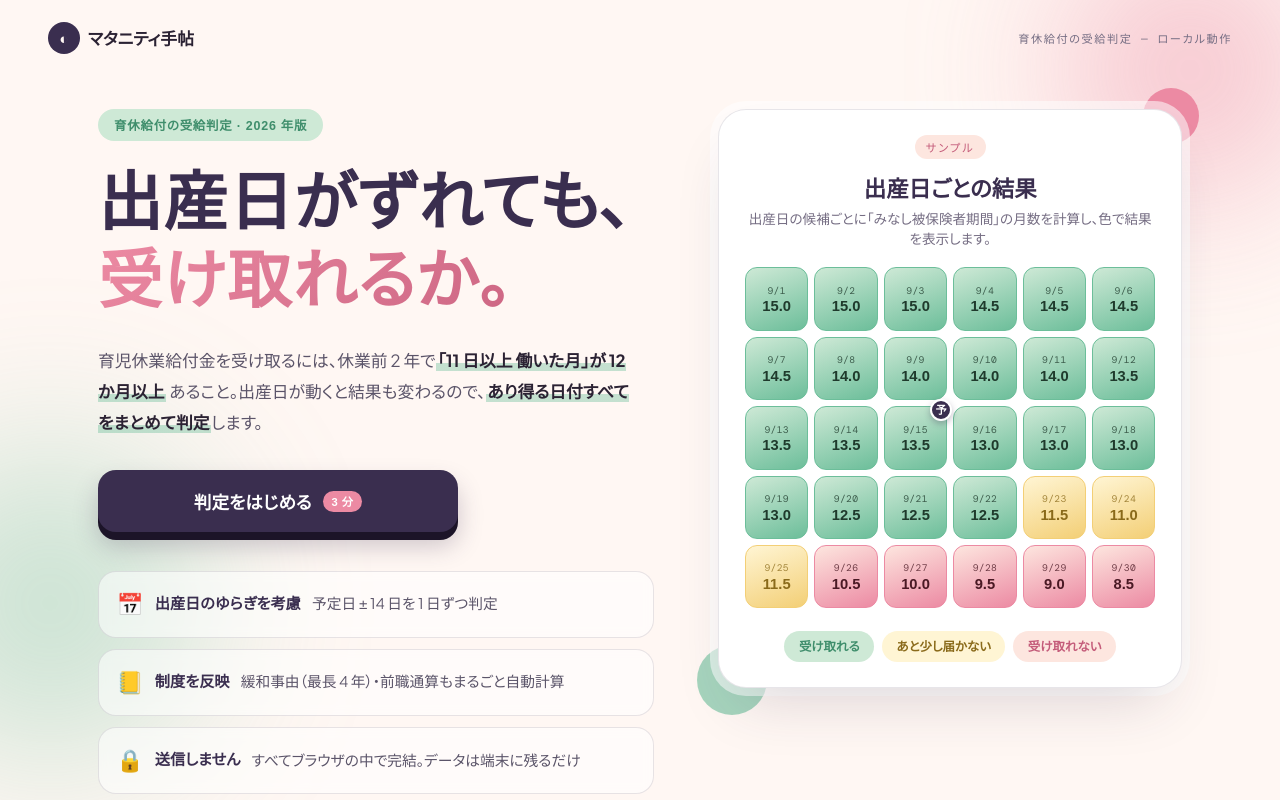
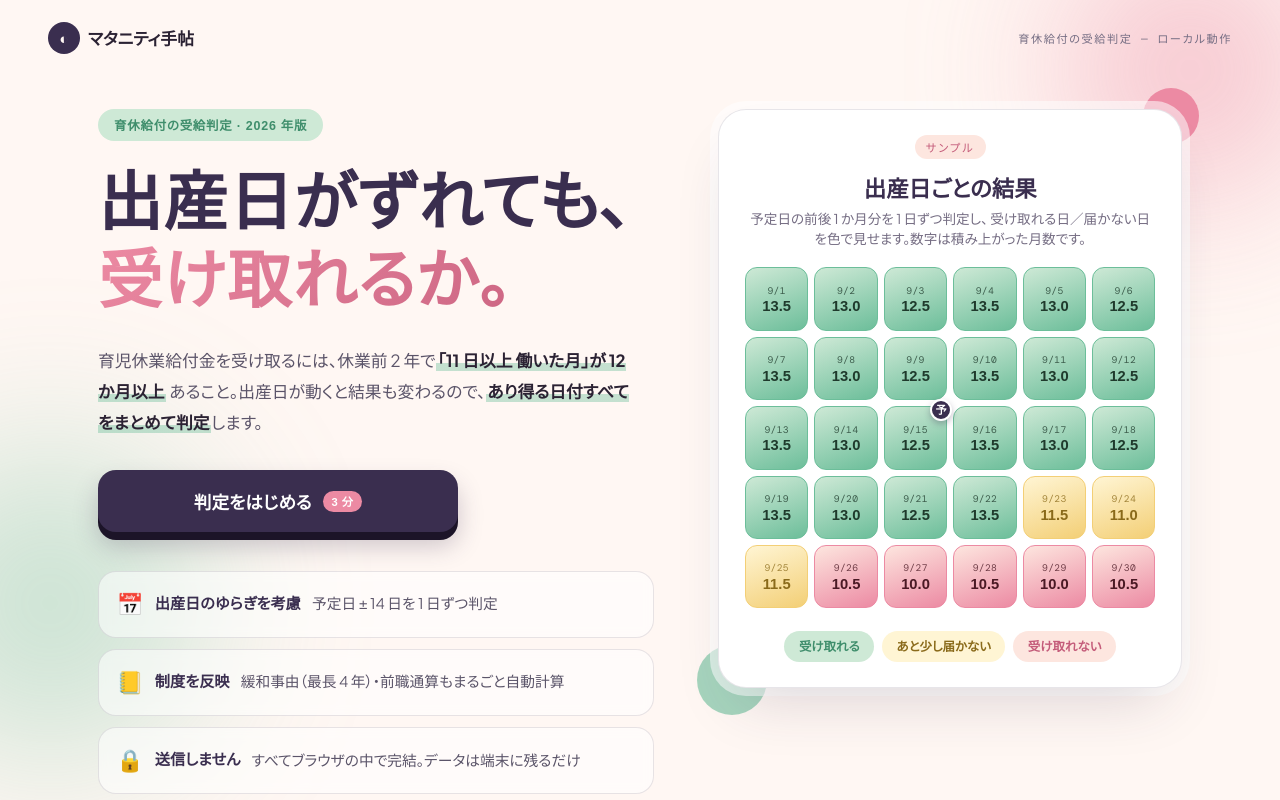
Before and after one commit to ikukyu-moraeru/ikukyu-moraeru.github.io, a React (Vite) app: page / in a window 1280 px wide. Shown: the top 800 px of the page. Built offline with nearby package versions, Linux system fonts and the light colour scheme; a web font is replaced by a local one.

Commit message:
サンプルの月数を実態に近い狭めの幅に調整しプレビュー説明を平易に書き直し

```diff
--- a/src/preview/sample.ts
+++ b/src/preview/sample.ts
@@ -18,10 +18,8 @@ const EXPECTED_INDEX = 14 // 9/15 を予定日に固定
 
 /**
  * countedMonths は完全月（整数加算）＋端数月（最大 +0.5）で構成されるため、
- * 実装上 0.5 刻みの値しか取らない。サンプルもそれに揃える。
+ * 実装上 0.5 刻みの値しか取らない。サンプルもそれに揃え、実態に近い狭めの幅で並べる。
  */
-const halfStep = (n: number): number => Math.round(n * 2) / 2
-
 const buildSample = (): HeatmapCell[] => {
   const cells: HeatmapCell[] = []
   const base = new Date(2026, 8, 1) // Sep 1
@@ -33,17 +31,17 @@ const buildSample = (): HeatmapCell[] => {
     let status: CellStatus
     let months: number
     if (i < 22) {
-      // pass: 30 日中 22 日を「受け取れる」に。15.0 → 12.5 を 0.5 刻みで穏やかに
+      // pass: 12.5 / 13.0 / 13.5 を緩やかに循環（実態に近い狭めの幅）
       status = 'pass'
-      months = halfStep(15 - i * 0.12)
+      months = [13.5, 13.0, 12.5][i % 3]
     } else if (i < 25) {
-      // near: 11.5 と 11.0 を交互に（3 日分）
+      // near: 11.5 と 11.0 を交互に
       status = 'near'
       months = i % 2 === 0 ? 11.5 : 11.0
     } else {
-      // fail: 10.5 → 8.0 を 0.5 刻みで
+      // fail: 10.5 / 10.0 を交互に（広げすぎず、届かない側も控えめに）
       status = 'fail'
-      months = halfStep(10.5 - (i - 25) * 0.5)
+      months = i % 2 === 0 ? 10.0 : 10.5
     }
     cells.push({
       index: i,
--- a/src/ui/Landing.tsx
+++ b/src/ui/Landing.tsx
@@ -69,7 +69,8 @@ export function Landing() {
             <span className="ht-card__tag">サンプル</span>
             <h3>出産日ごとの結果</h3>
             <p>
-              出産日の候補ごとに「みなし被保険者期間」の月数を計算し、色で結果を表示します。
+              予定日の前後 1 か月分を 1 日ずつ判定し、
+              受け取れる日／届かない日を色で見せます。数字は積み上がった月数です。
             </p>
           </div>
 
```
